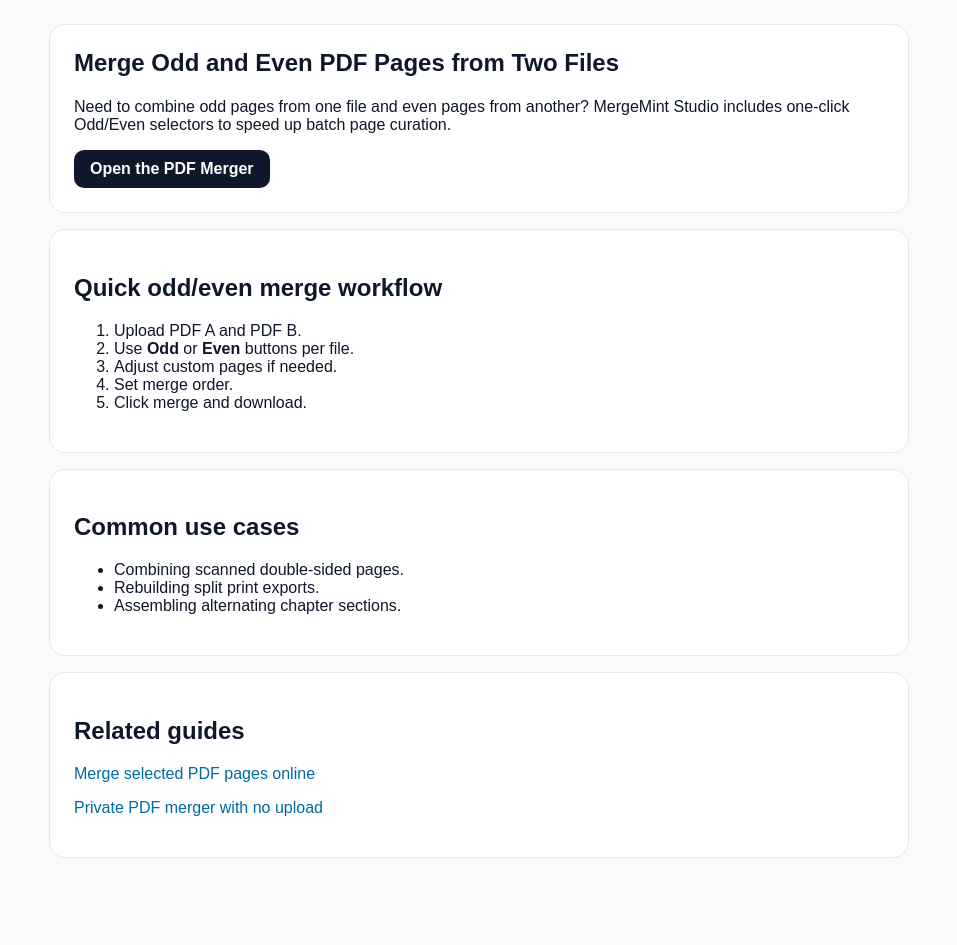
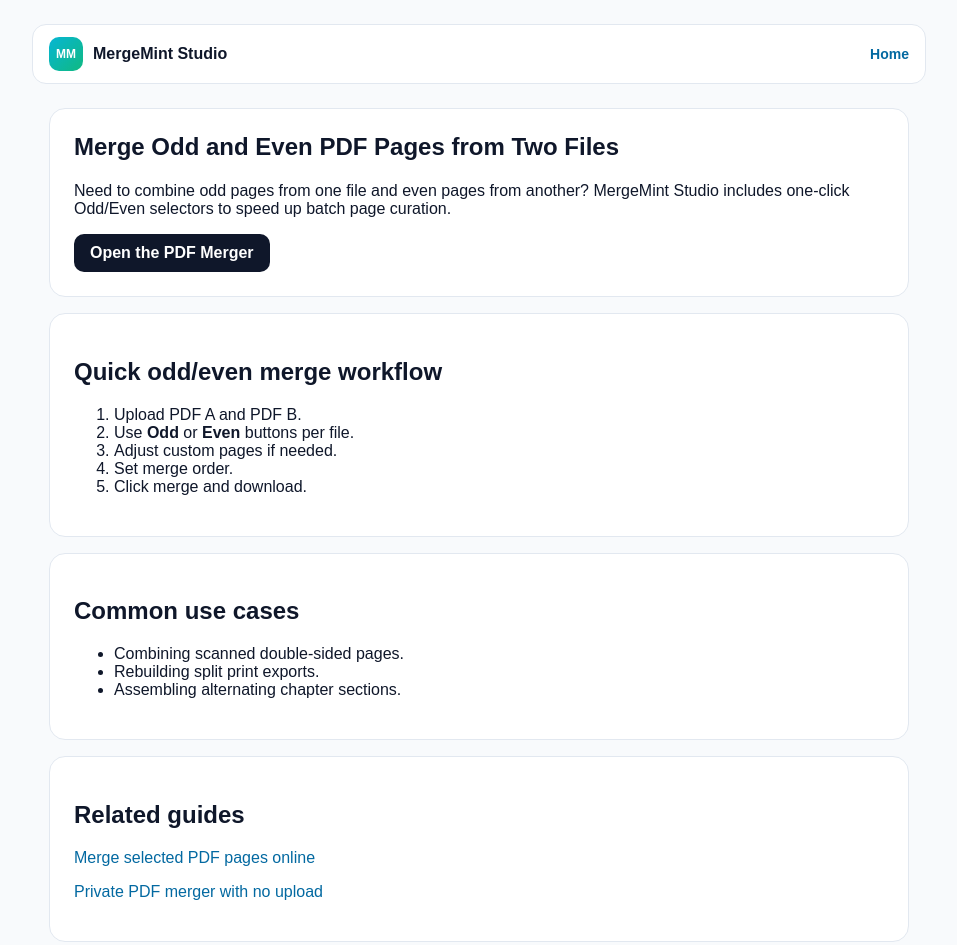
Before and after one commit to Varude-Akash/MergeMint-Studio, a website: page public/merge-odd-even-pdf-pages/index.html in a window 1280 px wide. Shown: the whole page, without its empty margins (161-1118 px from the left). Before the commit the page ends 898 px from the top, so only its background shows below. Drawn offline with Linux system fonts and the light colour scheme.

Commit message:
Improved title bar

```diff
--- a/public/merge-odd-even-pdf-pages/index.html
+++ b/public/merge-odd-even-pdf-pages/index.html
@@ -14,9 +14,20 @@
       h1 { margin-top: 0; line-height: 1.2; }
       .cta { display: inline-block; background: #0f172a; color: #fff; text-decoration: none; border-radius: 10px; padding: 10px 16px; font-weight: 700; }
       .links a { color: #0369a1; text-decoration: none; }
+      .topbar { max-width: 860px; margin: 24px auto 0; padding: 12px 16px; background: #ffffff; border: 1px solid #e2e8f0; border-radius: 14px; display: flex; align-items: center; justify-content: space-between; gap: 10px; }
+      .brand { display: inline-flex; align-items: center; gap: 10px; text-decoration: none; color: #0f172a; }
+      .badge { width: 34px; height: 34px; border-radius: 10px; display: grid; place-items: center; color: #fff; font-size: 12px; font-weight: 800; background: linear-gradient(135deg, #06b6d4, #10b981); }
+      .top-links a { color: #0369a1; text-decoration: none; font-size: 14px; font-weight: 700; }
     </style>
   </head>
   <body>
+    <header class="topbar">
+      <a class="brand" href="/" aria-label="Go to MergeMint Studio home">
+        <span class="badge">MM</span>
+        <strong>MergeMint Studio</strong>
+      </a>
+      <nav class="top-links"><a href="/">Home</a></nav>
+    </header>
     <main class="wrap">
       <article class="card">
         <h1>Merge Odd and Even PDF Pages from Two Files</h1>
```
Also changed, not shown: public/merge-selected-pdf-pages-online/index.html (+11 -0 lines), public/private-pdf-merger-no-upload/index.html (+11 -0 lines), src/main.js (+6 -4 lines).
